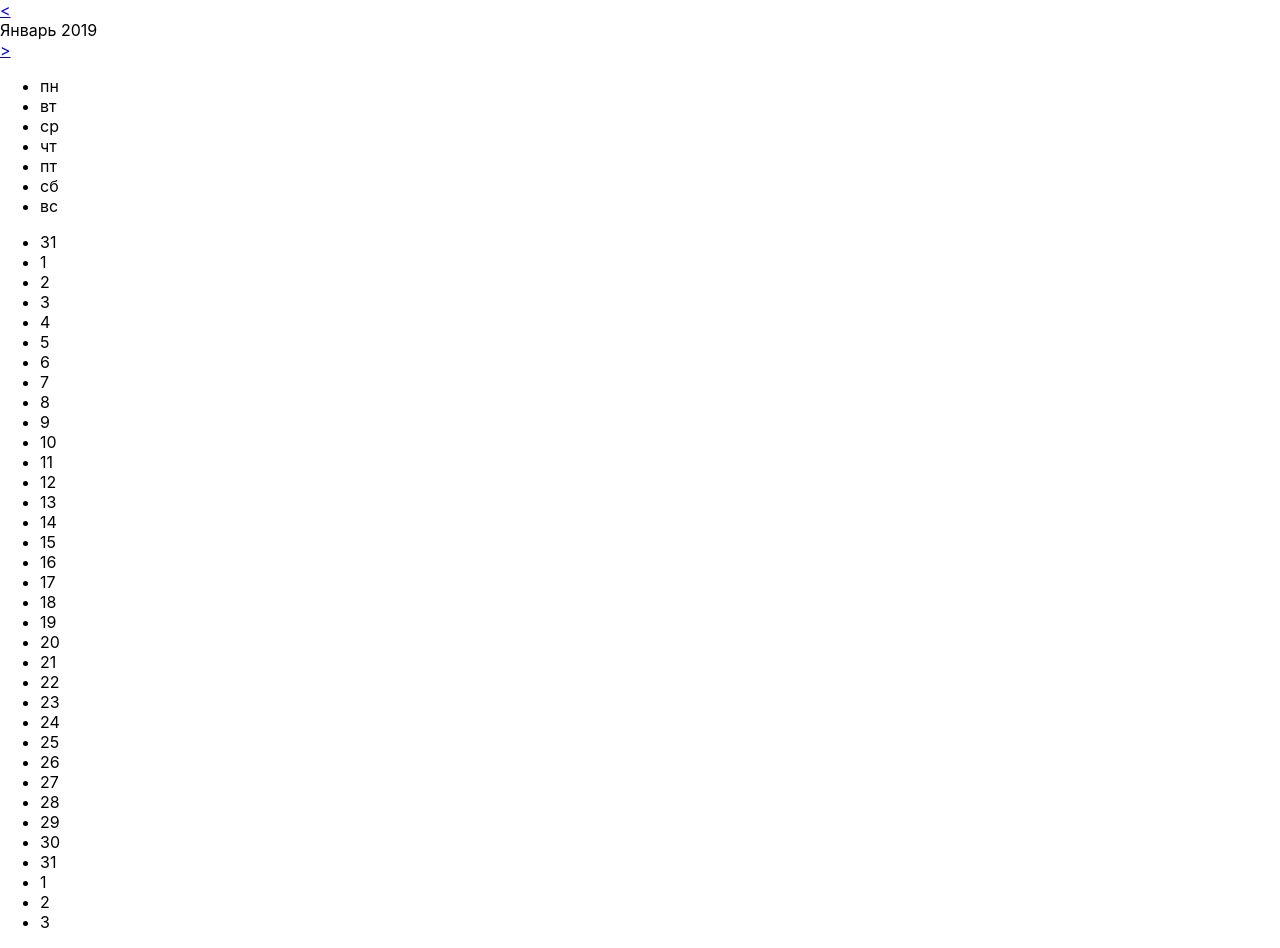
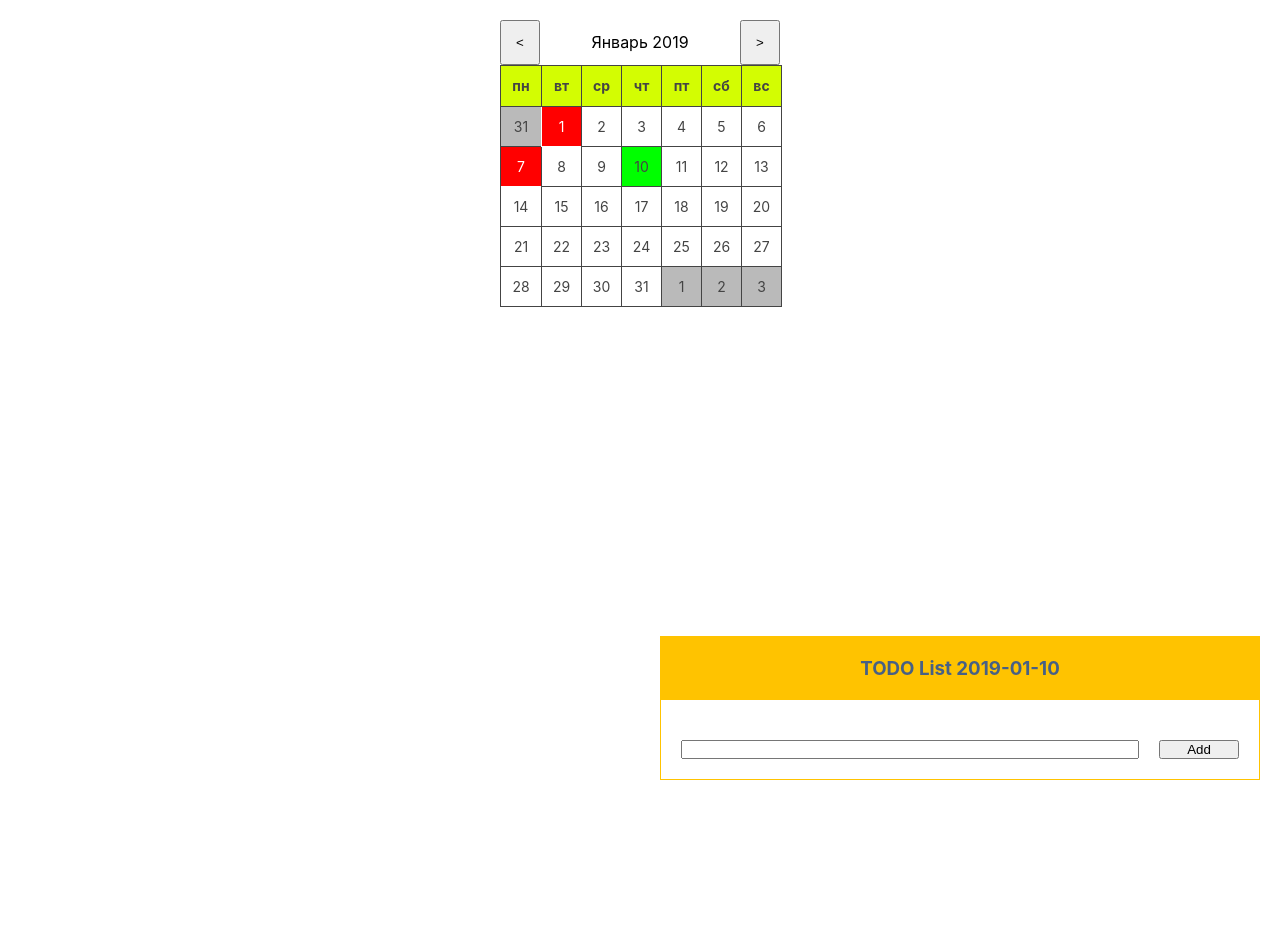
Before and after one commit to bcherepakha/fe0611-react-start, a React (Create React App) app: page / in a window 1280 px wide. After the commit the page ends 800 px from the top, so only its background shows below. Built offline with nearby package versions, Linux system fonts and the light colour scheme.

Commit message:
React Base Lesson

```diff
--- a/package.json
+++ b/package.json
@@ -21,5 +21,8 @@
     "not dead",
     "not ie <= 11",
     "not op_mini all"
-  ]
+  ],
+  "devDependencies": {
+    "prop-types": "^15.6.2"
+  }
 }
--- a/src/App.css
+++ b/src/App.css
@@ -1,32 +1,6 @@
-.App {
-  text-align: center;
+*
+{
+    box-sizing: border-box;
+    margin: 0;
+    padding: 0;
 }
-
-.App-logo {
-  animation: App-logo-spin infinite 20s linear;
-  height: 40vmin;
-}
-
-.App-header {
-  background-color: #282c34;
-  min-height: 100vh;
-  display: flex;
-  flex-direction: column;
-  align-items: center;
-  justify-content: center;
-  font-size: calc(10px + 2vmin);
-  color: white;
-}
-
-.App-link {
-  color: #61dafb;
-}
-
-@keyframes App-logo-spin {
-  from {
-    transform: rotate(0deg);
-  }
-  to {
-    transform: rotate(360deg);
-  }
-}
--- a/src/App.js
+++ b/src/App.js
@@ -1,16 +1,69 @@
 import React, { Component } from 'react';
 
 import Calendar from './Calendar/Calendar.jsx';
+import TodoList from './TodoList/TodoList';
 
 // import logo from './logo.svg';
 
 import './App.css';
 
+function getHolidays(fullYear) {
+    return [
+        {
+            day: new Date(2019, 0, 1),
+            title: 'Новый год'
+        },
+        {
+            day: new Date(2019, 0, 7),
+            title: 'Рождество Христово, православное'
+        },
+        {
+            day: new Date(2019, 2, 8),
+            title: 'Международный женский день'
+        },
+        {
+            day: new Date(2019, 3, 28),
+            title: 'Пасха'
+        },
+        {
+            day: new Date(2019, 4, 1),
+            title: 'День международной солидарности трудящихся'
+        }
+    ];
+}
+
+const HOLIDAYS = getHolidays(2019);
 
 class App extends Component {
-  render() {
-    return <Calendar/>;
-  }
+    constructor(props) {
+        super(props);
+
+        const currentDay = new Date();
+
+        currentDay.setHours(0);
+        currentDay.setMinutes(0);
+        currentDay.setSeconds(0);
+        currentDay.setMilliseconds(0);
+
+        this.state = {
+            currentDay,
+            currentMonth: currentDay.getMonth(),
+            currentYear: currentDay.getFullYear()
+        }
+    }
+
+    render() {
+        const {currentMonth, currentYear, currentDay} = this.state;
+
+        return <React.Fragment>
+            <Calendar
+                holidays={HOLIDAYS}
+                currentDay={currentDay}
+                startMonth={currentMonth}
+                startYear={currentYear}/>
+            <TodoList currentDay={currentDay}/>
+        </React.Fragment>;
+    }
 }
 
 export default App;
--- /dev/null
+++ b/src/Calendar/Calendar.css
@@ -0,0 +1,83 @@
+.calendar {
+    display: block;
+    width: 280px;
+    margin: 20px auto;
+}
+
+.calendar ul {
+    box-sizing: content-box;
+    width: 100%;
+    color: #444;
+    font-size: 0;
+}
+
+.calendar-weekdays {
+    border: 1px solid;
+}
+
+.calendar-weekdays li {
+    background-color: #d3fd02;
+    font-weight: bold;
+}
+
+.calendar-weekdays li+li {
+    border-left: 1px solid;
+}
+
+.calendar ul li {
+    display: inline-block;
+    width: 40px;
+    height: 40px;
+    text-align: center;
+    font-size: 14px;
+    line-height: 40px;
+}
+
+.calendar-days {
+    border: 1px solid;
+    border-top: 0;
+    border-bottom: 0;
+}
+
+.calendar-days li {
+    border-bottom: 1px solid;
+    border-left: 1px solid;
+    background-color: #fff;
+}
+
+.calendar-days li.not-in-month
+{
+  background-color: #bababa;
+}
+
+.calendar-days li.holiday
+{
+    background-color: #f00;
+    color: #fff;
+}
+
+.calendar-days li.current-day
+{
+    background-color: #0F0;
+}
+
+.calendar-days li:nth-child(7n+1) {
+    border-left: 0;
+}
+
+.calendar-controls {
+    display: flex;
+    justify-content: space-between;
+    line-height: 2.8em;
+}
+
+.calendar__prev-month,
+.calendar__next-month {
+    text-decoration: none;
+    flex-basis: 40px;
+}
+
+.calendar__prev-month:hover,
+.calendar__next-month:hover {
+    color: #096;
+}
--- a/src/Calendar/Calendar.jsx
+++ b/src/Calendar/Calendar.jsx
@@ -1,60 +1,169 @@
 import React from 'react';
 
+import './Calendar.css';
+
+export const WEEKDAYS_NAMES = [
+    'пн',
+    'вт',
+    'ср',
+    'чт',
+    'пт',
+    'сб',
+    'вс'
+];
+
+export const MONTH_NAMES = [
+    'Январь',
+    'Февраль',
+    'Март',
+    'Апрель',
+    'Май',
+    'Июнь',
+    'Июль',
+    'Август',
+    'Сентябрь',
+    'Октябрь',
+    'Ноябрь',
+    'Декабрь'
+];
+
 class Calendar extends React.Component {
+    static defaultPropps = {
+        holidays: []
+    }
+
+    static getMonthDays( year, month ) {
+        const firstDayInMonth = new Date(year, month, 1),
+           firstWeekDayInMonth = (6 + firstDayInMonth.getDay())%7,
+           lastDayInMont = new Date(year, month + 1, 0),
+           lastWeekDayInMont = lastDayInMont.getDay() === 0
+              ? 6
+              : lastDayInMont.getDay() - 1,
+           startDay = new Date(year, month, 1 - firstWeekDayInMonth),
+           endDay = new Date(year, month + 1, 6 - lastWeekDayInMont),
+           result = [];
+
+        for(
+          var currentDay = new Date(startDay);
+          currentDay <= endDay;
+          currentDay.setDate(currentDay.getDate() + 1)
+        ) {
+          result.push( new Date(currentDay) );
+        }
+
+        return {
+          firstDayInMonth,
+          lastDayInMont,
+          firstWeekDayInMonth,
+          lastWeekDayInMont,
+          startDay,
+          endDay,
+          daysList: result
+        };
+    }
+
+    constructor(props) {
+        super(props);
+
+        const {startYear, startMonth} = props,
+            startDay = new Date(startYear, startMonth, 1);
+
+        this.state = {
+            currentMonth: startDay.getMonth(),
+            currentYear: startDay.getFullYear()
+        };
+
+        // this.createDayElHandler = this.createDayEl.bind(this);
+    }
+
+    getHoliday(renderDate) {
+        const {holidays} = this.props;
+
+        return holidays.find(({day}) => +day === +renderDate);
+    }
+
+    createDayEl = renderDate => {
+        const {currentMonth} = this.state,
+            {currentDay} = this.props,
+            holiday = this.getHoliday(renderDate);
+        let className = [];
+
+        if (renderDate.getMonth() !== currentMonth) {
+            className.push('not-in-month');
+        }
+
+        if (holiday) {
+            className.push('holiday');
+        }
+
+        if (+currentDay === +renderDate) {
+            className.push('current-day');
+        }
+
+        return <li
+            key={renderDate.toString()}
+            className={className.join(' ')}>
+          {renderDate.getDate()}
+        </li>;
+    }
+
+    goPrevMonth = e => {
+        e.preventDefault();
+
+        this.shiftMonth(-1);
+    }
+
+    goNextMonth = e => {
+        e.preventDefault();
+
+        this.shiftMonth(1);
+    }
+
+    shiftMonth(shiftLength) {
+        // const {currentYear, currentMonth} = this.state,
+        //     startDay = new Date(currentYear, currentMonth + shiftLength, 1);
+        //
+        // this.setState({
+        //     currentMonth: startDay.getMonth(),
+        //     currentYear: startDay.getFullYear()
+        // });
+
+        this.setState(prevState => {
+            const {currentYear, currentMonth} = prevState,
+                startDay = new Date(currentYear, currentMonth + shiftLength, 1);
+
+            return {
+                currentMonth: startDay.getMonth(),
+                currentYear: startDay.getFullYear()
+            };
+        });
+    }
+
     render() {
+        const {currentMonth, currentYear} = this.state,
+            {daysList} = Calendar.getMonthDays(currentYear, currentMonth);
+
         return <div className="calendar">
             <div className="calendar-controls">
-                <a className="calendar__prev-month" href="#">&lt;</a>
+                <button
+                    onClick={this.goPrevMonth}
+                    className="calendar__prev-month">
+                    &lt;
+                </button>
                 <div className="calendar__title">
-                    Январь 2019
+                    {`${MONTH_NAMES[currentMonth]} ${currentYear}`}
                 </div>
-                <a className="calendar__next-month" href="#">&gt;</a>
+                <button
+                    onClick={this.goNextMonth}
+                    className="calendar__next-month">
+                    &gt;
+                </button>
             </div>
             <ul className="calendar-weekdays">
-                <li>пн</li>
-                <li>вт</li>
-                <li>ср</li>
-                <li>чт</li>
-                <li>пт</li>
-                <li>сб</li>
-                <li>вс</li>
+                {WEEKDAYS_NAMES.map(weekName => <li key={weekName}>{weekName}</li>)}
             </ul>
             <ul className="calendar-days">
-                <li className="not-in-month" data-day="2018-111-31">31</li>
-                <li data-day="2019-01-1">1</li>
-                <li data-day="2019-01-2">2</li>
-                <li data-day="2019-01-3">3</li>
-                <li data-day="2019-01-4">4</li>
-                <li data-day="2019-01-5">5</li>
-                <li data-day="2019-01-6">6</li>
-                <li data-day="2019-01-7">7</li>
-                <li data-day="2019-01-8">8</li>
-                <li data-day="2019-01-9">9</li>
-                <li data-day="2019-01-10">10</li>
-                <li data-day="2019-01-11">11</li>
-                <li data-day="2019-01-12">12</li>
-                <li data-day="2019-01-13">13</li>
-                <li data-day="2019-01-14">14</li>
-                <li data-day="2019-01-15">15</li>
-                <li data-day="2019-01-16">16</li>
-                <li data-day="2019-01-17">17</li>
-                <li data-day="2019-01-18">18</li>
-                <li data-day="2019-01-19">19</li>
-                <li data-day="2019-01-20">20</li>
-                <li data-day="2019-01-21">21</li>
-                <li data-day="2019-01-22">22</li>
-                <li data-day="2019-01-23">23</li>
-                <li data-day="2019-01-24">24</li>
-                <li data-day="2019-01-25">25</li>
-                <li data-day="2019-01-26">26</li>
-                <li data-day="2019-01-27">27</li>
-                <li data-day="2019-01-28">28</li>
-                <li data-day="2019-01-29">29</li>
-                <li data-day="2019-01-30">30</li>
-                <li data-day="2019-01-31">31</li>
-                <li className="not-in-month" data-day="2019-11-1">1</li>
-                <li className="not-in-month" data-day="2019-11-2">2</li>
-                <li className="not-in-month" data-day="2019-11-3">3</li>
+                {daysList.map(this.createDayEl)}
             </ul>
         </div>;
     }
--- /dev/null
+++ b/src/TodoList/TodoList.css
@@ -0,0 +1,48 @@
+.todo {
+    position: fixed;
+    display: flex;
+    align-items: strech;
+    flex-direction: column;
+
+    width: 50%;
+    max-width: 600px;
+    margin: 0;
+    right: 20px;
+    bottom: 20px;
+    border: 1px solid #ffc300;
+    background: #fff;
+}
+
+.todo__banner {
+    display: block;
+
+    margin: 0 0 20px;
+    padding: 20px;
+
+    text-align: center;
+
+    color: #476085;
+    background: #ffc300;
+}
+
+.todo__form {
+    display: flex;
+
+    margin: 20px;
+}
+
+.todo__form-input {
+    flex: 1 1;
+}
+
+.todo__form-add {
+    flex: 0 0 80px;
+
+    margin-left: 20px;
+}
+
+.todo__list
+{
+  padding: 0;
+  margin: 0 20px 0 40px;
+}
--- /dev/null
+++ b/src/TodoList/TodoList.jsx
@@ -0,0 +1,119 @@
+import React from 'react';
+import PropTypes from 'prop-types';
+
+import './TodoList.css';
+
+class TodoList extends React.Component {
+    static propTypes = {
+        currentDay: PropTypes.instanceOf(Date).isRequired
+    }
+
+    static getDayKey( dayObj ) {
+      return [
+        dayObj.getFullYear(),
+        (dayObj.getMonth() + '1').padStart(2, '0'),
+        dayObj.getDate()
+      ].join('-');
+    }
+
+    constructor(props) {
+        super(props);
+
+        const {currentDay} = this.props;
+
+        this.state = {
+            currentDay,
+            ...this.getCurrentDayParams(currentDay),
+            taskText: ''
+        }
+    }
+
+    getCurrentDayParams(currentDay) {
+        const currentDayObj = new Date(currentDay),
+            currentDayKey = TodoList.getDayKey(currentDayObj),
+            currentStorageKey = `TODO_LIST_${currentDayKey}`;
+        let data = [];
+
+        try {
+            data = JSON.parse(window.localStorage[currentStorageKey] || '[]');
+        } catch (ex) {
+            console.error(`can't parse data for ${currentStorageKey}`);
+        }
+
+        return {
+            currentDayKey,
+            currentStorageKey,
+            data
+        };
+    }
+
+    changeTaskText = e => {
+        const {value} = e.target;
+
+        this.setState({
+            taskText: value
+        });
+    }
+
+    addTask = e => {
+        e.preventDefault();
+
+        this.setState(prevState => {
+            const {taskText, data, currentStorageKey} = this.state,
+                newData = [...data];
+
+            newData.push({
+                id: new Date().toISOString(),
+                text: taskText
+            });
+
+            window.localStorage[currentStorageKey] = JSON.stringify(newData);
+
+            return {
+                taskText: '',
+                data: newData
+            }
+        });
+    }
+
+    deleteTask(taskData) {
+        return () =>
+            this.setState(prevState => {
+                return {
+                    data: prevState.data.filter(el => el !== taskData)
+                }
+            });
+    }
+
+    renderListElement = (data = {}, index) => {
+        const {id, text = ''} = data;
+
+        return <li key={id || index} className='todo__item'>
+            {text}
+            <button onClick={this.deleteTask(data)}>Del</button>
+        </li>;
+    }
+
+    render() {
+        const {currentDayKey, data, taskText} = this.state;
+
+        return <div className="todo">
+            <h3 className="todo__banner">
+                {`TODO List ${currentDayKey}`}
+            </h3>
+            <ol className="todo__list">
+                {data.map(this.renderListElement)}
+            </ol>
+            <form className="todo__form" onSubmit={this.addTask}>
+                <input
+                    onChange={this.changeTaskText}
+                    className="todo__form-input"
+                    type="text"
+                    value={taskText}/>
+                <button className="todo__form-add" type="submit">Add</button>
+            </form>
+        </div>;
+    }
+}
+
+export default TodoList;
```
Also changed, not shown: 1 other file (tests, documents, lock files or other folders).
